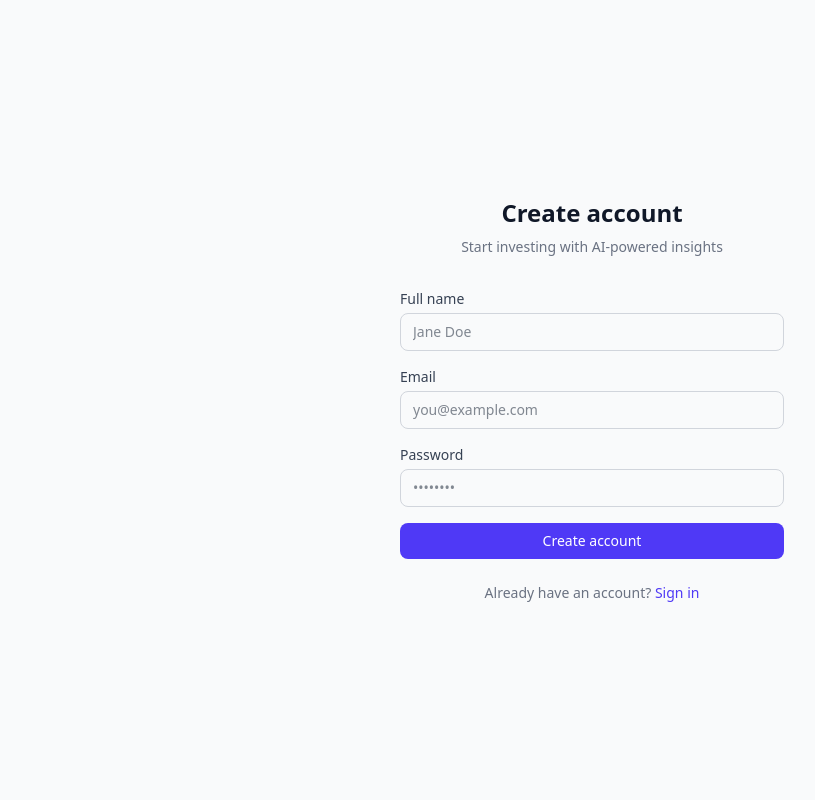
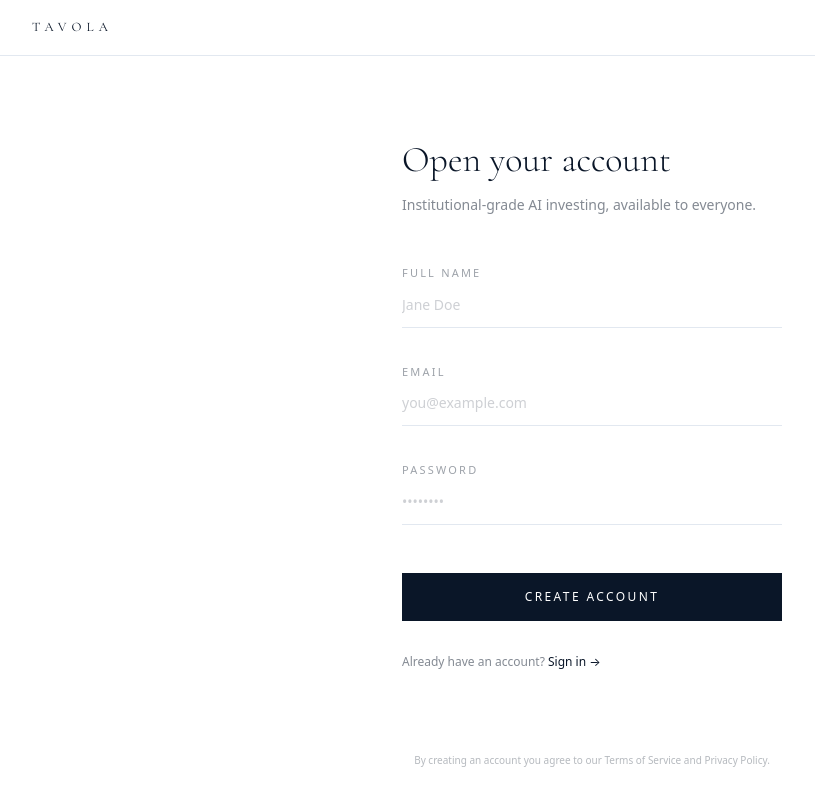
Before and after one commit to gageevans792-lang/Tavola, a Next.js app: page /signup in a window 1280 px wide. Shown: the whole page, without its empty margins (48-863 px from the left). Built offline with nearby package versions, Linux system fonts and the light colour scheme.

Commit message:
redesign: auth pages institutional

```diff
--- a/src/app/(auth)/login/page.tsx
+++ b/src/app/(auth)/login/page.tsx
@@ -1,48 +1,83 @@
 import Link from 'next/link';
-import { Button } from '@/components/ui/Button';
 
 export default function LoginPage() {
   return (
-    <div className="flex min-h-screen items-center justify-center bg-gray-50 dark:bg-gray-950 px-4">
-      <div className="w-full max-w-sm">
-        <div className="mb-8 text-center">
-          <h1 className="text-2xl font-bold text-gray-900 dark:text-white">Welcome back</h1>
-          <p className="mt-2 text-sm text-gray-500">Sign in to your Tavola account</p>
+    <div className="min-h-screen bg-white text-[#0A1628] flex flex-col">
+
+      {/* Wordmark */}
+      <div className="px-12 lg:px-20 h-14 flex items-center border-b border-[#E2E8F0] shrink-0">
+        <Link
+          href="/"
+          className="font-serif text-[13px] tracking-[0.4em] uppercase text-[#0A1628]"
+        >
+          Tavola
+        </Link>
       </div>
 
-        <form className="space-y-4">
+      {/* Form */}
+      <div className="flex-1 flex items-center justify-center px-6 py-20">
+        <div className="w-full max-w-[380px]">
+
+          <div className="mb-12">
+            <h1 className="font-serif text-[36px] font-light text-[#0A1628] leading-tight mb-3">
+              Welcome back
+            </h1>
+            <p className="text-[14px] text-[#0A1628]/50 leading-relaxed">
+              Sign in to your Tavola account.
+            </p>
+          </div>
+
+          <form className="space-y-9">
             <div>
-            <label className="block text-sm font-medium text-gray-700 dark:text-gray-300">
+              <label className="block text-[11px] tracking-[0.2em] uppercase text-[#0A1628]/40 mb-3">
                 Email
               </label>
               <input
                 type="email"
                 required
-              className="mt-1 block w-full rounded-lg border border-gray-300 px-3 py-2 text-sm focus:border-indigo-500 focus:outline-none focus:ring-1 focus:ring-indigo-500 dark:border-gray-700 dark:bg-gray-900 dark:text-white"
+                className="block w-full border-0 border-b border-[#E2E8F0] pb-3 text-[14px] text-[#0A1628] bg-transparent focus:outline-none focus:border-[#0A1628] transition-colors placeholder:text-[#0A1628]/20"
                 placeholder="you@example.com"
               />
             </div>
             <div>
-            <label className="block text-sm font-medium text-gray-700 dark:text-gray-300">
+              <label className="block text-[11px] tracking-[0.2em] uppercase text-[#0A1628]/40 mb-3">
                 Password
               </label>
               <input
                 type="password"
                 required
-              className="mt-1 block w-full rounded-lg border border-gray-300 px-3 py-2 text-sm focus:border-indigo-500 focus:outline-none focus:ring-1 focus:ring-indigo-500 dark:border-gray-700 dark:bg-gray-900 dark:text-white"
+                className="block w-full border-0 border-b border-[#E2E8F0] pb-3 text-[14px] text-[#0A1628] bg-transparent focus:outline-none focus:border-[#0A1628] transition-colors placeholder:text-[#0A1628]/20"
                 placeholder="••••••••"
               />
             </div>
-          <Button className="w-full">Sign in</Button>
+
+            <div className="pt-3">
+              <button
+                type="submit"
+                className="w-full h-12 bg-[#0A1628] text-white text-[12px] tracking-[0.2em] uppercase hover:bg-[#0A1628]/85 transition-colors"
+              >
+                Sign In
+              </button>
+            </div>
           </form>
 
-        <p className="mt-6 text-center text-sm text-gray-500">
-          Don&apos;t have an account?{' '}
-          <Link href="/signup" className="font-medium text-indigo-600 hover:text-indigo-500">
-            Sign up
+          <p className="mt-8 text-[12px] text-[#0A1628]/50">
+            New to Tavola?{' '}
+            <Link href="/signup" className="text-[#0A1628] hover:underline underline-offset-2">
+              Open an account →
             </Link>
           </p>
+
         </div>
+      </div>
+
+      {/* Legal */}
+      <div className="px-6 pb-8 text-center shrink-0">
+        <p className="text-[10px] text-[#0A1628]/30 leading-relaxed">
+          Paper trading platform for demonstration purposes only.
+        </p>
+      </div>
+
     </div>
   );
 }
--- a/src/app/(auth)/signup/page.tsx
+++ b/src/app/(auth)/signup/page.tsx
@@ -1,59 +1,102 @@
 import Link from 'next/link';
-import { Button } from '@/components/ui/Button';
 
 export default function SignupPage() {
   return (
-    <div className="flex min-h-screen items-center justify-center bg-gray-50 dark:bg-gray-950 px-4">
-      <div className="w-full max-w-sm">
-        <div className="mb-8 text-center">
-          <h1 className="text-2xl font-bold text-gray-900 dark:text-white">Create account</h1>
-          <p className="mt-2 text-sm text-gray-500">Start investing with AI-powered insights</p>
+    <div className="min-h-screen bg-white text-[#0A1628] flex flex-col">
+
+      {/* Wordmark */}
+      <div className="px-12 lg:px-20 h-14 flex items-center border-b border-[#E2E8F0] shrink-0">
+        <Link
+          href="/"
+          className="font-serif text-[13px] tracking-[0.4em] uppercase text-[#0A1628]"
+        >
+          Tavola
+        </Link>
       </div>
 
-        <form className="space-y-4">
+      {/* Form */}
+      <div className="flex-1 flex items-center justify-center px-6 py-20">
+        <div className="w-full max-w-[380px]">
+
+          <div className="mb-12">
+            <h1 className="font-serif text-[36px] font-light text-[#0A1628] leading-tight mb-3">
+              Open your account
+            </h1>
+            <p className="text-[14px] text-[#0A1628]/50 leading-relaxed">
+              Institutional-grade AI investing, available to everyone.
+            </p>
+          </div>
+
+          <form className="space-y-9">
             <div>
-            <label className="block text-sm font-medium text-gray-700 dark:text-gray-300">
-              Full name
+              <label className="block text-[11px] tracking-[0.2em] uppercase text-[#0A1628]/40 mb-3">
+                Full Name
               </label>
               <input
                 type="text"
                 required
-              className="mt-1 block w-full rounded-lg border border-gray-300 px-3 py-2 text-sm focus:border-indigo-500 focus:outline-none focus:ring-1 focus:ring-indigo-500 dark:border-gray-700 dark:bg-gray-900 dark:text-white"
+                className="block w-full border-0 border-b border-[#E2E8F0] pb-3 text-[14px] text-[#0A1628] bg-transparent focus:outline-none focus:border-[#0A1628] transition-colors placeholder:text-[#0A1628]/20"
                 placeholder="Jane Doe"
               />
             </div>
             <div>
-            <label className="block text-sm font-medium text-gray-700 dark:text-gray-300">
+              <label className="block text-[11px] tracking-[0.2em] uppercase text-[#0A1628]/40 mb-3">
                 Email
               </label>
               <input
                 type="email"
                 required
-              className="mt-1 block w-full rounded-lg border border-gray-300 px-3 py-2 text-sm focus:border-indigo-500 focus:outline-none focus:ring-1 focus:ring-indigo-500 dark:border-gray-700 dark:bg-gray-900 dark:text-white"
+                className="block w-full border-0 border-b border-[#E2E8F0] pb-3 text-[14px] text-[#0A1628] bg-transparent focus:outline-none focus:border-[#0A1628] transition-colors placeholder:text-[#0A1628]/20"
                 placeholder="you@example.com"
               />
             </div>
             <div>
-            <label className="block text-sm font-medium text-gray-700 dark:text-gray-300">
+              <label className="block text-[11px] tracking-[0.2em] uppercase text-[#0A1628]/40 mb-3">
                 Password
               </label>
               <input
                 type="password"
                 required
-              className="mt-1 block w-full rounded-lg border border-gray-300 px-3 py-2 text-sm focus:border-indigo-500 focus:outline-none focus:ring-1 focus:ring-indigo-500 dark:border-gray-700 dark:bg-gray-900 dark:text-white"
+                className="block w-full border-0 border-b border-[#E2E8F0] pb-3 text-[14px] text-[#0A1628] bg-transparent focus:outline-none focus:border-[#0A1628] transition-colors placeholder:text-[#0A1628]/20"
                 placeholder="••••••••"
               />
             </div>
-          <Button className="w-full">Create account</Button>
+
+            <div className="pt-3">
+              <button
+                type="submit"
+                className="w-full h-12 bg-[#0A1628] text-white text-[12px] tracking-[0.2em] uppercase hover:bg-[#0A1628]/85 transition-colors"
+              >
+                Create Account
+              </button>
+            </div>
           </form>
 
-        <p className="mt-6 text-center text-sm text-gray-500">
+          <p className="mt-8 text-[12px] text-[#0A1628]/50">
             Already have an account?{' '}
-          <Link href="/login" className="font-medium text-indigo-600 hover:text-indigo-500">
-            Sign in
+            <Link href="/login" className="text-[#0A1628] hover:underline underline-offset-2">
+              Sign in →
             </Link>
           </p>
+
         </div>
+      </div>
+
+      {/* Legal */}
+      <div className="px-6 pb-8 text-center shrink-0">
+        <p className="text-[10px] text-[#0A1628]/30 leading-relaxed max-w-sm mx-auto">
+          By creating an account you agree to our{' '}
+          <Link href="#" className="hover:text-[#0A1628]/50 transition-colors">
+            Terms of Service
+          </Link>{' '}
+          and{' '}
+          <Link href="#" className="hover:text-[#0A1628]/50 transition-colors">
+            Privacy Policy
+          </Link>
+          .
+        </p>
+      </div>
+
     </div>
   );
 }
```
Lines whose indentation alone changed are shown as unchanged.
